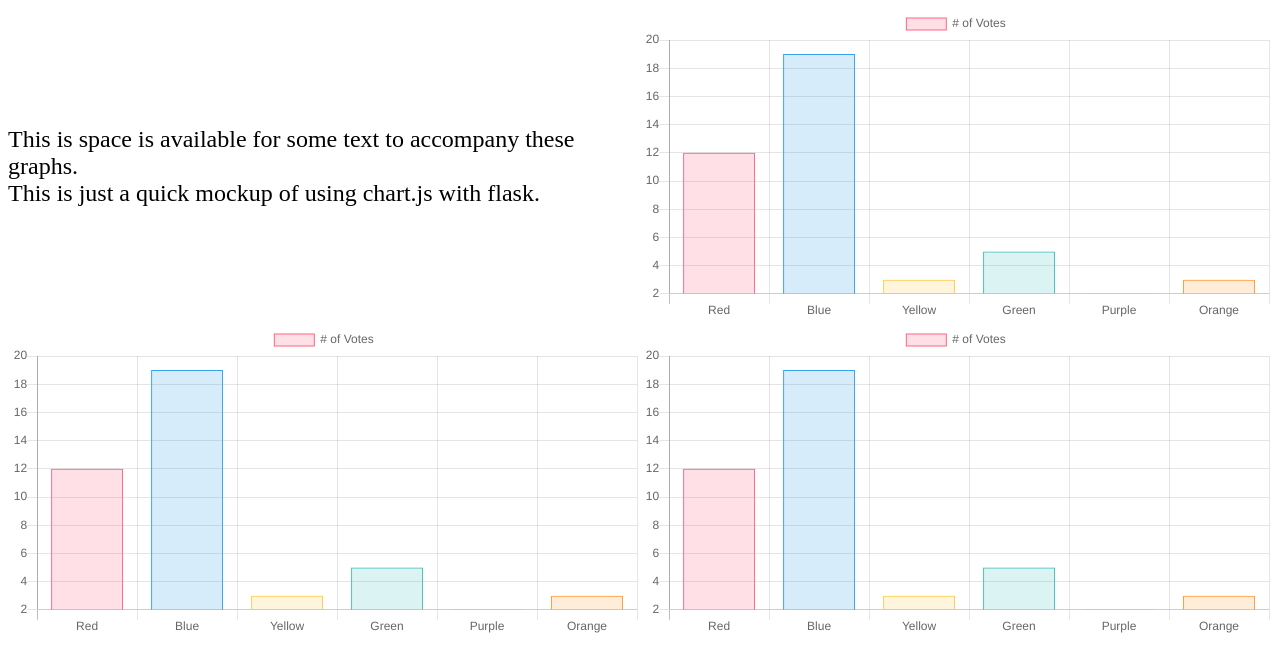
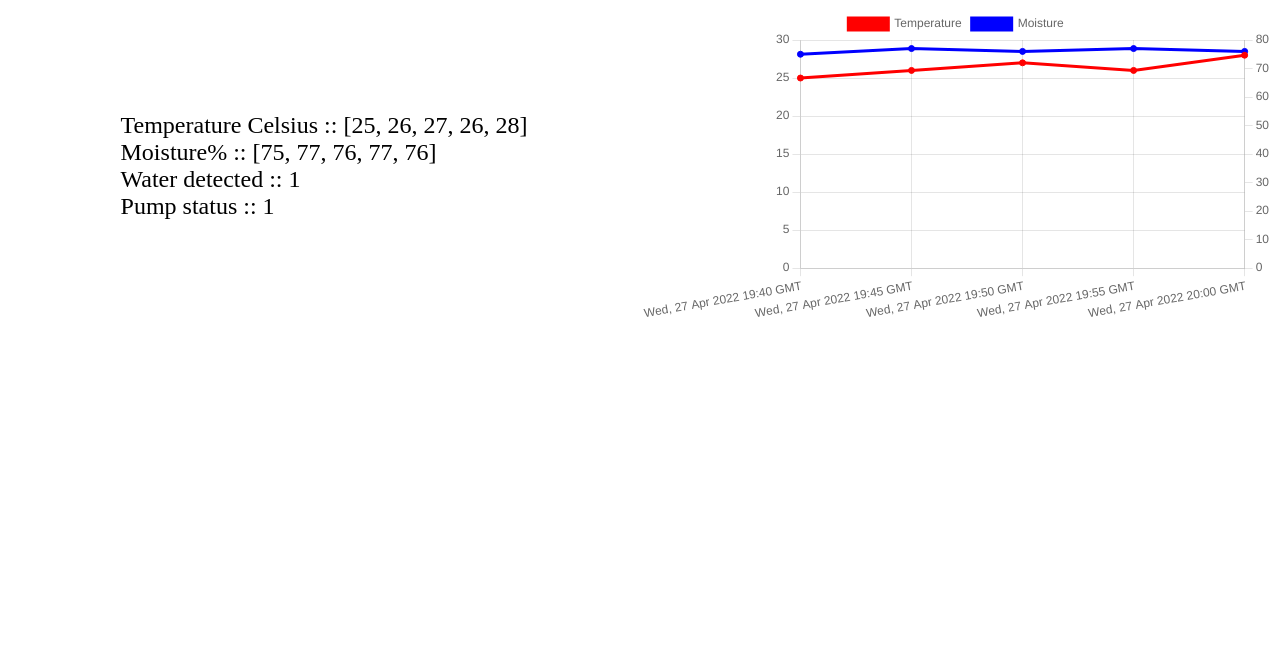
Before and after one commit to pietarin/IoTProject, a Flask app: page / in a window 1280 px wide. Shown: the top 672 px of the page. Run offline with Flask 2, Linux system fonts and the light colour scheme; some libraries are stand-ins or nearby versions.

Commit message:
second version of demo

```diff
--- a/app.py
+++ b/app.py
@@ -1,12 +1,27 @@
 from flask import Flask, render_template
 app = Flask(__name__)
 
+@app.route('/data')
+def data():
+    dummydata = {
+        "Temperature": [25, 26, 27, 26, 28],
+        "Moisture": [75, 77, 76, 77, 76],
+        "Pump": 1,
+        "Water": 1
+    }
+    return dummydata
+
 @app.route('/')
 def home():
-    legend = 'Monthly Data'
-    labels = ["January", "February", "March", "April", "May", "June", "July", "August"]
-    values = [10, 9, 8, 7, 6, 4, 7, 8]
-    return render_template('index.html', values=values, labels=labels, legend=legend)
+    dummydata = data()
+    keys = list(dummydata.keys())
+    legend = ['Moisture', 'Temperature']
+    labels = [keys[0], keys[1]]
+    temperature = dummydata.get("Temperature")
+    moisture = dummydata.get("Moisture")
+    pump = dummydata.get("Pump")
+    water = dummydata.get("Water")
+    return render_template('index.html', temperature=temperature, moisture=moisture, pump=pump, water=water, labels=labels, legend=legend)
 
 if __name__ == '__main__':
     app.run(debug=True)
--- a/static/css/index.css
+++ b/static/css/index.css
@@ -1,9 +1,18 @@
 .wrapper {
     display: grid;
     grid-template-columns: minmax(100px, 1fr) minmax(100px, 1fr);
-    grid-template-rows: minmax(100px, 1fr) minmax(100px, 1fr);
 }
 .textbox {
     font-size: 150%;
     place-self: center;
+    grid-column-start: 1;
+    grid-column-end: 1;
+    grid-row-start: 1;
+    grid-row-end: 1;
 }
+.chart {
+    grid-column-start: 1;
+    grid-column-end: 2;
+    grid-row-start: 2;
+    grid-row-end: 2;
+}
--- a/templates/index.html
+++ b/templates/index.html
@@ -5,135 +5,90 @@
     <meta charset="utf-8">
     <title>Measuring plants</title>
     <link rel="stylesheet" href="{{ url_for('static', filename='css/index.css') }}">
-    <script src="https://cdnjs.cloudflare.com/ajax/libs/Chart.js/2.5.0/Chart.min.js"></script>
+    <script src="https://cdnjs.cloudflare.com/ajax/libs/Chart.js/3.7.1/chart.min.js" integrity="sha512-QSkVNOCYLtj73J4hbmVoOV6KVZuMluZlioC+trLpewV8qMjsWqlIQvkn1KGX2StWvPMdWGBqim1xlC8krl1EKQ==" crossorigin="anonymous" referrerpolicy="no-referrer"></script>
+
 </head>
 
 <body>
     <div class="wrapper">
         <div class="textbox">
             <p>
-                This is space is available for some text to accompany these graphs.
+                Temperature Celsius :: {{ temperature }}
                 <br>
-                This is just a quick mockup of using chart.js with flask.
+                Moisture% :: {{ moisture }}
+                <br>
+                Water detected :: {{water}}
+                <br>
+                Pump status :: {{pump}}
             </p>
         </div>
         <div class="moisturebox">
-            <canvas id="moisturechart"></canvas>
-        </div>
-        <div class="humiditybox">
-            <canvas id="humiditychart"></canvas>
-        </div>
-        <div class="temperaturebox">
-            <canvas id="temperaturechart"></canvas>
+            <canvas id="chart"></canvas>
         </div>
     </div>
     <script>
-        var ctxm = document.getElementById("moisturechart").getContext("2d")
-        var moisturechart = new Chart(ctxm, {
-            type: 'bar',
+        console.log('{{temperature[0]}}', '{{moisture}}', '{{legend[0]}}')
+        var dummytime = ['Wed, 27 Apr 2022 19:40 GMT', 'Wed, 27 Apr 2022 19:45 GMT', 'Wed, 27 Apr 2022 19:50 GMT', 'Wed, 27 Apr 2022 19:55 GMT', 'Wed, 27 Apr 2022 20:00 GMT']
+        var dataTemp = {
+                        label: '{{legend[1]}}',
+                        data: [25, 26, 27, 26, 28],
+                        lineTension: 0,
+                        fill: false,
+                        backgroundColor: [
+                            'red',
+                        ],
+                        borderColor: [
+                            'red',
+                        ],
+                        yAxisID: 'y'
+                    }
+        var dataMoisture = {
+                        label: '{{legend[0]}}',
+                        data: [75, 77, 76, 77, 76],
+                        lineTension: 0,
+                        fill: false,
+                        backgroundColor: [
+                            'blue',
+                        ],
+                        borderColor: [
+                            'blue',
+                        ],
+                        yAxisID: 'y1'
+                    }
+        var ctx = document.getElementById("chart").getContext("2d")
+        var chart = new Chart(ctx, {
+            type: 'line',
             data: {
-                labels: ['Red', 'Blue', 'Yellow', 'Green', 'Purple', 'Orange'],
-                datasets: [{
-                    label: '# of Votes',
-                    data: [12, 19, 3, 5, 2, 3],
-                    backgroundColor: [
-                        'rgba(255, 99, 132, 0.2)',
-                        'rgba(54, 162, 235, 0.2)',
-                        'rgba(255, 206, 86, 0.2)',
-                        'rgba(75, 192, 192, 0.2)',
-                        'rgba(153, 102, 255, 0.2)',
-                        'rgba(255, 159, 64, 0.2)'
-                    ],
-                    borderColor: [
-                        'rgba(255, 99, 132, 1)',
-                        'rgba(54, 162, 235, 1)',
-                        'rgba(255, 206, 86, 1)',
-                        'rgba(75, 192, 192, 1)',
-                        'rgba(153, 102, 255, 1)',
-                        'rgba(255, 159, 64, 1)'
-                    ],
-                    borderWidth: 1
-                }]
+                labels: dummytime,
+                datasets: [dataTemp, dataMoisture]
             },
             options: {
+                interaction: {
+                mode: 'index',
+                intersect: false,
+                },
+                stacked: false,
                 scales: {
                     y: {
-                        beginAtZero: true
-                    }
-                }
-            }
-        });
-        var ctxh = document.getElementById("humiditychart").getContext("2d")
-        var humiditychart = new Chart(ctxh, {
-            type: 'bar',
-            data: {
-                labels: ['Red', 'Blue', 'Yellow', 'Green', 'Purple', 'Orange'],
-                datasets: [{
-                    label: '# of Votes',
-                    data: [12, 19, 3, 5, 2, 3],
-                    backgroundColor: [
-                        'rgba(255, 99, 132, 0.2)',
-                        'rgba(54, 162, 235, 0.2)',
-                        'rgba(255, 206, 86, 0.2)',
-                        'rgba(75, 192, 192, 0.2)',
-                        'rgba(153, 102, 255, 0.2)',
-                        'rgba(255, 159, 64, 0.2)'
-                    ],
-                    borderColor: [
-                        'rgba(255, 99, 132, 1)',
-                        'rgba(54, 162, 235, 1)',
-                        'rgba(255, 206, 86, 1)',
-                        'rgba(75, 192, 192, 1)',
-                        'rgba(153, 102, 255, 1)',
-                        'rgba(255, 159, 64, 1)'
-                    ],
-                    borderWidth: 1
-                }]
-            },
-            options: {
-                scales: {
-                    y: {
-                        beginAtZero: true
-                    }
-                }
-            }
-        });
-        var ctxt = document.getElementById("temperaturechart").getContext("2d")
-        var temperaturechart = new Chart(ctxt, {
-            type: 'bar',
-            data: {
-                labels: ['Red', 'Blue', 'Yellow', 'Green', 'Purple', 'Orange'],
-                datasets: [{
-                    label: '# of Votes',
-                    data: [12, 19, 3, 5, 2, 3],
-                    backgroundColor: [
-                        'rgba(255, 99, 132, 0.2)',
-                        'rgba(54, 162, 235, 0.2)',
-                        'rgba(255, 206, 86, 0.2)',
-                        'rgba(75, 192, 192, 0.2)',
-                        'rgba(153, 102, 255, 0.2)',
-                        'rgba(255, 159, 64, 0.2)'
-                    ],
-                    borderColor: [
-                        'rgba(255, 99, 132, 1)',
-                        'rgba(54, 162, 235, 1)',
-                        'rgba(255, 206, 86, 1)',
-                        'rgba(75, 192, 192, 1)',
-                        'rgba(153, 102, 255, 1)',
-                        'rgba(255, 159, 64, 1)'
-                    ],
-                    borderWidth: 1
-                }]
-            },
-            options: {
-                scales: {
-                    y: {
-                        beginAtZero: true
-                    }
+                        beginAtZero: true,
+                        type: 'linear',
+                        display: true,
+                        position: 'left',
+                    },
+                    y1: {
+                        beginAtZero: true,
+                        type: 'linear',
+                        display: true,
+                        position: 'right',
+
+                        // grid line settings
+                        grid: {
+                        drawOnChartArea: false, // only want the grid lines for one axis to show up
+                        },
+                    },
                 }
             }
         });
     </script>
 </body>
-
 </html>
```
